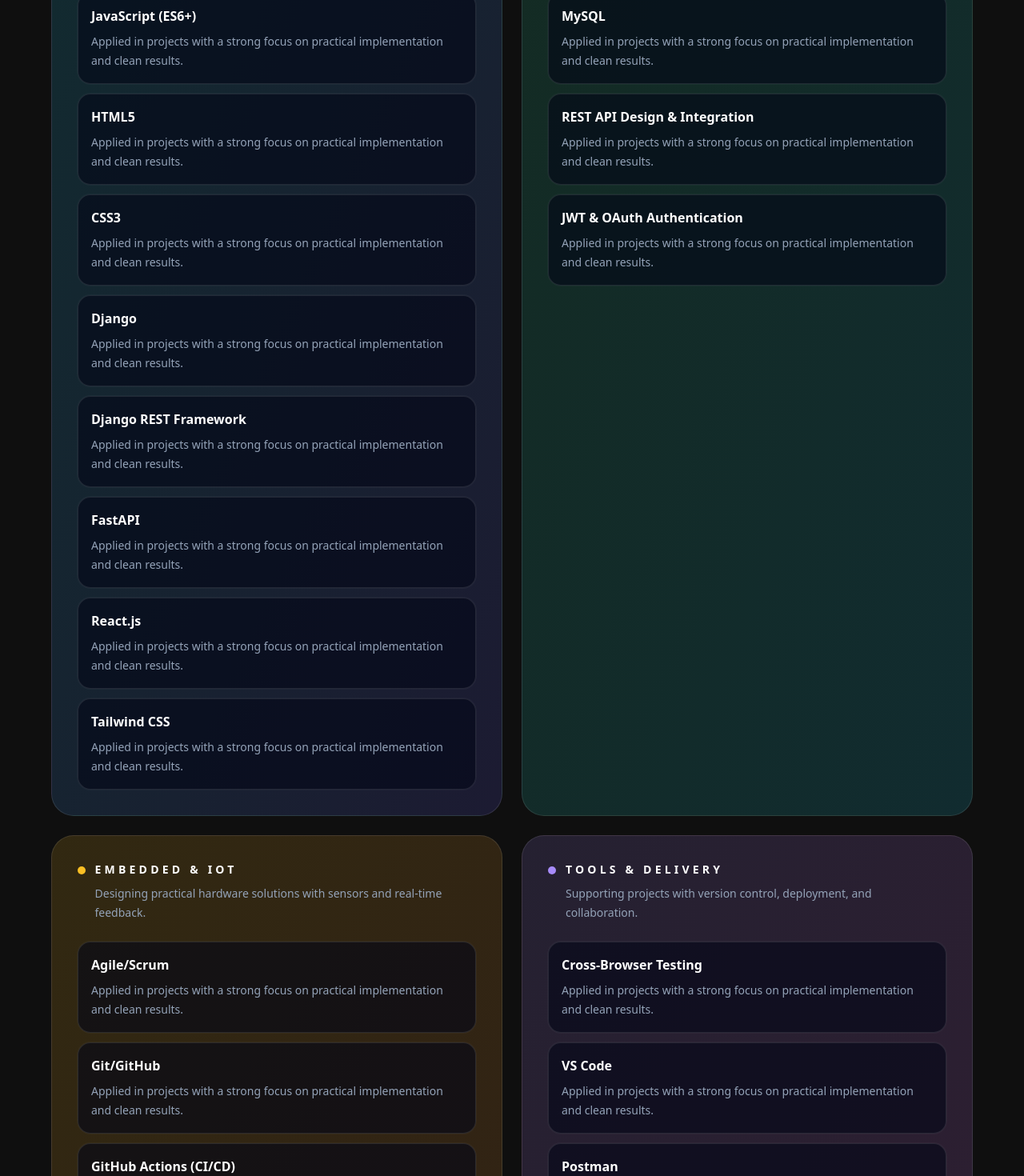
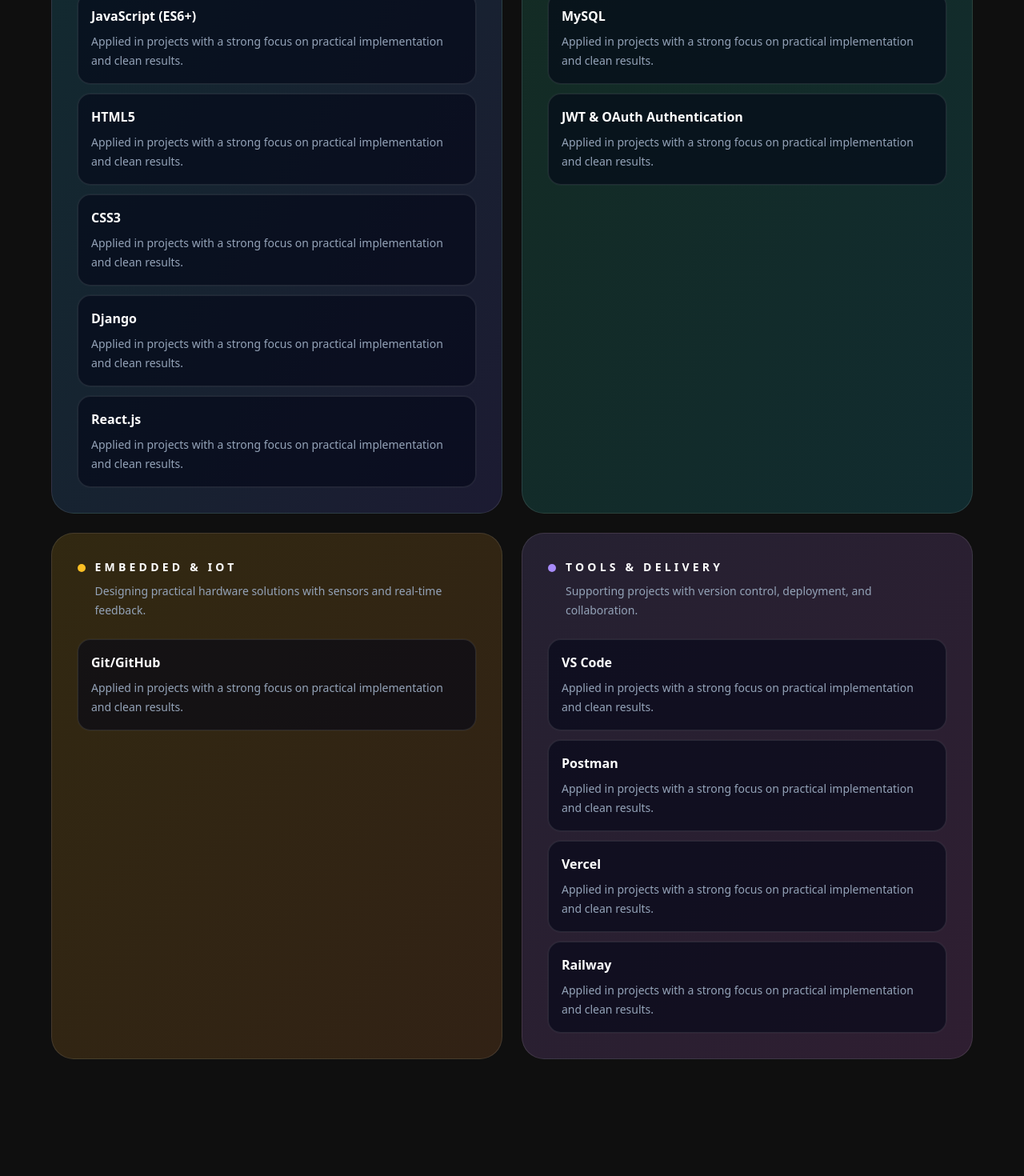
Before and after one commit to TEJASSREERR/my-portfolio, a React (Vite) app: page / in a window 1280 px wide. Shown: the part 2320-3790 px from the top of the page at 80% size. Built offline with nearby package versions, Linux system fonts and the light colour scheme.

Commit message:
changes made

```diff
--- a/src/data/skills.js
+++ b/src/data/skills.js
@@ -5,28 +5,20 @@
     { name: 'HTML5', level: 90 },
     { name: 'CSS3', level: 85 },
     { name: 'Django', level: 85 },
-    { name: 'Django REST Framework', level: 82 },
-    { name: 'FastAPI', level: 80 },
-    { name: 'React.js', level: 85 },
-    { name: 'Tailwind CSS', level: 80 }
+    { name: 'React.js', level: 85 }
   ],
   backend: [
     { name: 'PostgreSQL', level: 80 },
     { name: 'MySQL', level: 78 },
-    { name: 'REST API Design & Integration', level: 85 },
     { name: 'JWT & OAuth Authentication', level: 80 }
   ],
   hardware: [
-    { name: 'Agile/Scrum', level: 80 },
-    { name: 'Git/GitHub', level: 85 },
-    { name: 'GitHub Actions (CI/CD)', level: 74 }
+    { name: 'Git/GitHub', level: 85 }
   ],
   other: [
-    { name: 'Cross-Browser Testing', level: 78 },
     { name: 'VS Code', level: 90 },
     { name: 'Postman', level: 82 },
     { name: 'Vercel', level: 78 },
-    { name: 'Railway', level: 76 },
-    { name: 'AWS (deployment)', level: 72 }
+    { name: 'Railway', level: 76 }
   ]
 }
```
